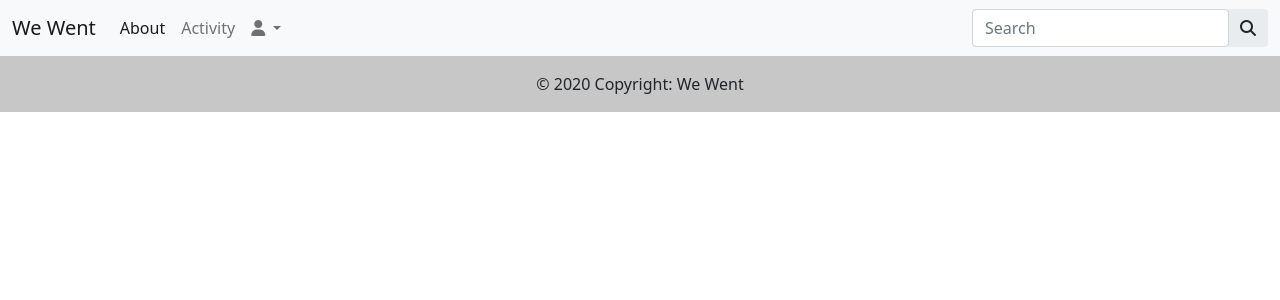
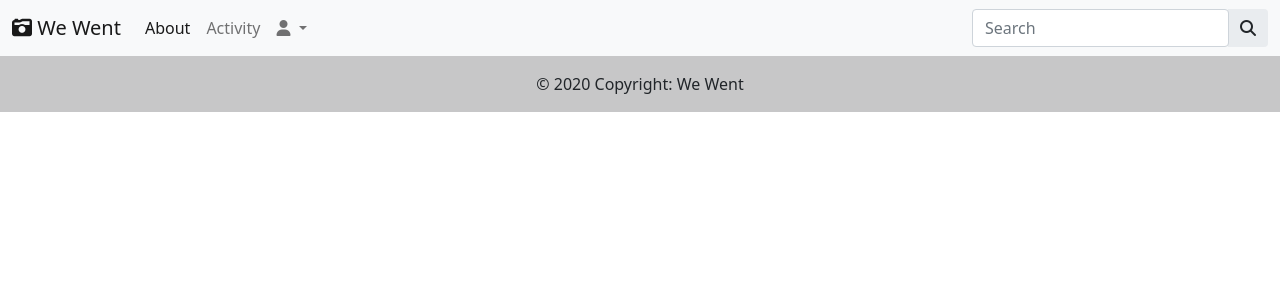
Before and after one commit to AshFitz/we-went, a Django app: page / in a window 1280 px wide. Shown: the top 300 px of the page. Run offline with Django 3.2, Linux system fonts and the light colour scheme; data that the repository does not hold is empty; some libraries are stand-ins or nearby versions.

Commit message:
Update URL, add block content to base

```diff
--- a/activity/views.py
+++ b/activity/views.py
@@ -6,4 +6,4 @@ from .models import Post
 class PostList(generic.ListView):
     model = Post
     queryset = Post.objects.order_by('-created_on')
-    template_name = 'base.html'
+    template_name = 'index.html'
--- a/templates/base.html
+++ b/templates/base.html
@@ -17,7 +17,7 @@
 
     <nav class="navbar navbar-expand-lg navbar-light bg-light">
         <div class="container-fluid">
-          <a class="navbar-brand" href="#">We Went</a>
+          <a class="navbar-brand" href="#"><span><i class="fas fa-camera-retro"></i></span> We Went</a>
           <button class="navbar-toggler" type="button" data-bs-toggle="collapse" data-bs-target="#navbarSupportedContent" aria-controls="navbarSupportedContent" aria-expanded="false" aria-label="Toggle navigation">
             <span class="navbar-toggler-icon"></span>
           </button>
@@ -53,6 +53,11 @@
         </div>
       </nav>
 
+    <main class="flex-shrink-0">
+      {% block content %}
+      <!-- Content Goes here -->
+      {% endblock content %}
+    </main>
 
     <footer class="bg-light text-center text-lg-start">
     <!-- Copyright -->
@@ -60,7 +65,6 @@
         © 2020 Copyright:
         <a class="text-dark text-decoration-none">We Went</a>
     </div>
-    <!-- Copyright -->
     </footer>
 
     <script src="https://kit.fontawesome.com/ba8b364f0d.js" crossorigin="anonymous"></script>
```
